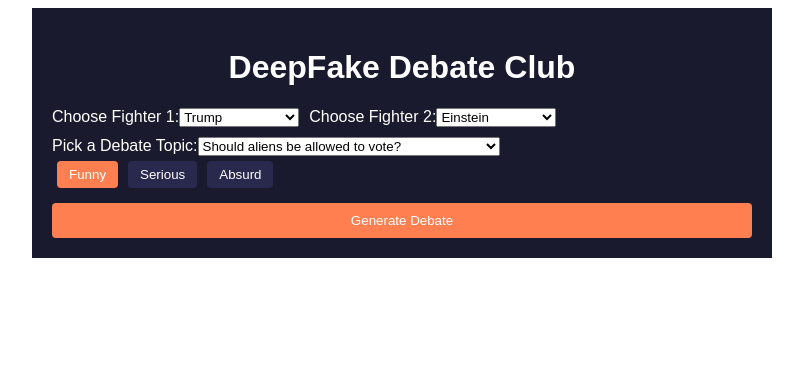
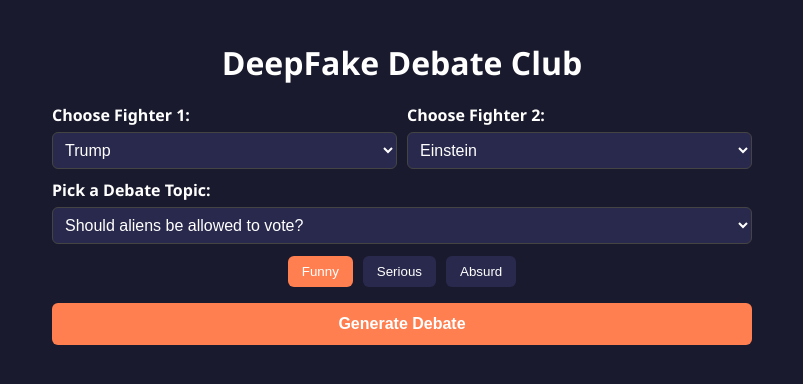
Before and after one commit to arltrol/debateclub, a React (Create React App) app: page / in a window 1280 px wide. Shown: the top 384 px of the page, without its empty margins (238-1041 px from the left). Built offline with nearby package versions, Linux system fonts and the light colour scheme.

Commit message:
Add files via upload

```diff
--- a/src/App.css
+++ b/src/App.css
@@ -1,61 +1,121 @@
-.container {
-  font-family: Arial, sans-serif;
+
+body {
+  margin: 0;
+  padding: 0;
+  font-family: 'Segoe UI', Tahoma, Geneva, Verdana, sans-serif;
   background-color: #1a1a2e;
   color: white;
-  padding: 20px;
+}
+
+.container {
   max-width: 700px;
   margin: auto;
+  padding: 20px;
 }
-h1 { text-align: center; }
+
+h1 {
+  text-align: center;
+  font-size: 2em;
+  margin-bottom: 20px;
+}
 
 .selectors {
   display: flex;
   gap: 10px;
+  flex-wrap: wrap;
   margin-bottom: 10px;
+}
+
+.selectors div {
+  flex: 1;
+  min-width: 48%;
+}
+
+label {
+  display: block;
+  margin-bottom: 6px;
+  font-weight: bold;
+}
+
+select {
+  width: 100%;
+  padding: 8px;
+  background-color: #29294d;
+  color: white;
+  border: 1px solid #444;
+  border-radius: 6px;
+  font-size: 1rem;
+}
+
+.tones {
+  display: flex;
+  justify-content: center;
+  margin-top: 12px;
+  gap: 10px;
   flex-wrap: wrap;
 }
+
 .tones button {
-  margin: 5px;
-  padding: 6px 12px;
+  padding: 8px 14px;
   background: #29294d;
   color: white;
   border: none;
-  border-radius: 4px;
+  border-radius: 6px;
+  cursor: pointer;
+  font-weight: 500;
+}
+
+.tones button.active {
+  background-color: coral;
+  color: white;
+}
+
+.generate-button {
+  width: 100%;
+  margin-top: 16px;
+  padding: 12px;
+  font-size: 1rem;
+  background-color: coral;
+  border: none;
+  color: white;
+  font-weight: bold;
+  border-radius: 6px;
   cursor: pointer;
 }
-.tones button.active {
-  background-color: coral;
+
+.debate-preview {
+  margin-top: 30px;
 }
-.generate-button {
-  margin-top: 10px;
-  padding: 10px;
-  background: coral;
-  color: white;
-  border: none;
-  border-radius: 4px;
-  width: 100%;
+
+.debate-preview h2 {
+  font-size: 1.4em;
+  margin-bottom: 16px;
 }
-.debate-preview {
-  margin-top: 20px;
-}
+
 .speech {
   display: flex;
   align-items: flex-start;
-  margin-bottom: 10px;
+  margin-bottom: 12px;
 }
+
 .speech.right {
   flex-direction: row-reverse;
   text-align: right;
 }
+
 .bubble {
   background: #2e2e4d;
-  padding: 10px;
-  border-radius: 12px;
+  padding: 12px 16px;
+  border-radius: 16px;
   margin: 0 10px;
   max-width: 70%;
+  font-size: 0.95rem;
 }
+
 img {
   width: 50px;
   height: 50px;
   border-radius: 50%;
+  object-fit: cover;
+  border: 2px solid #444;
 }
```
